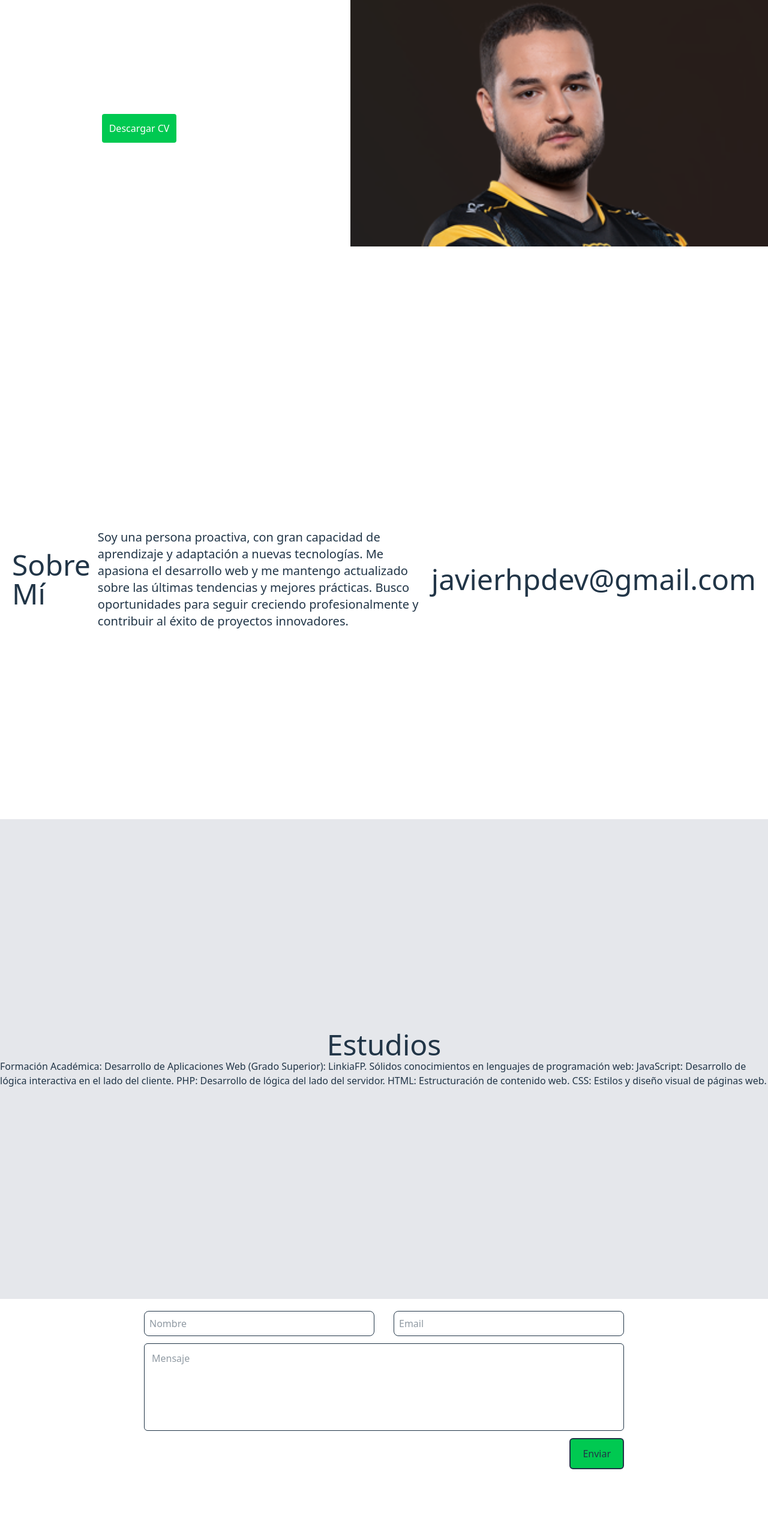
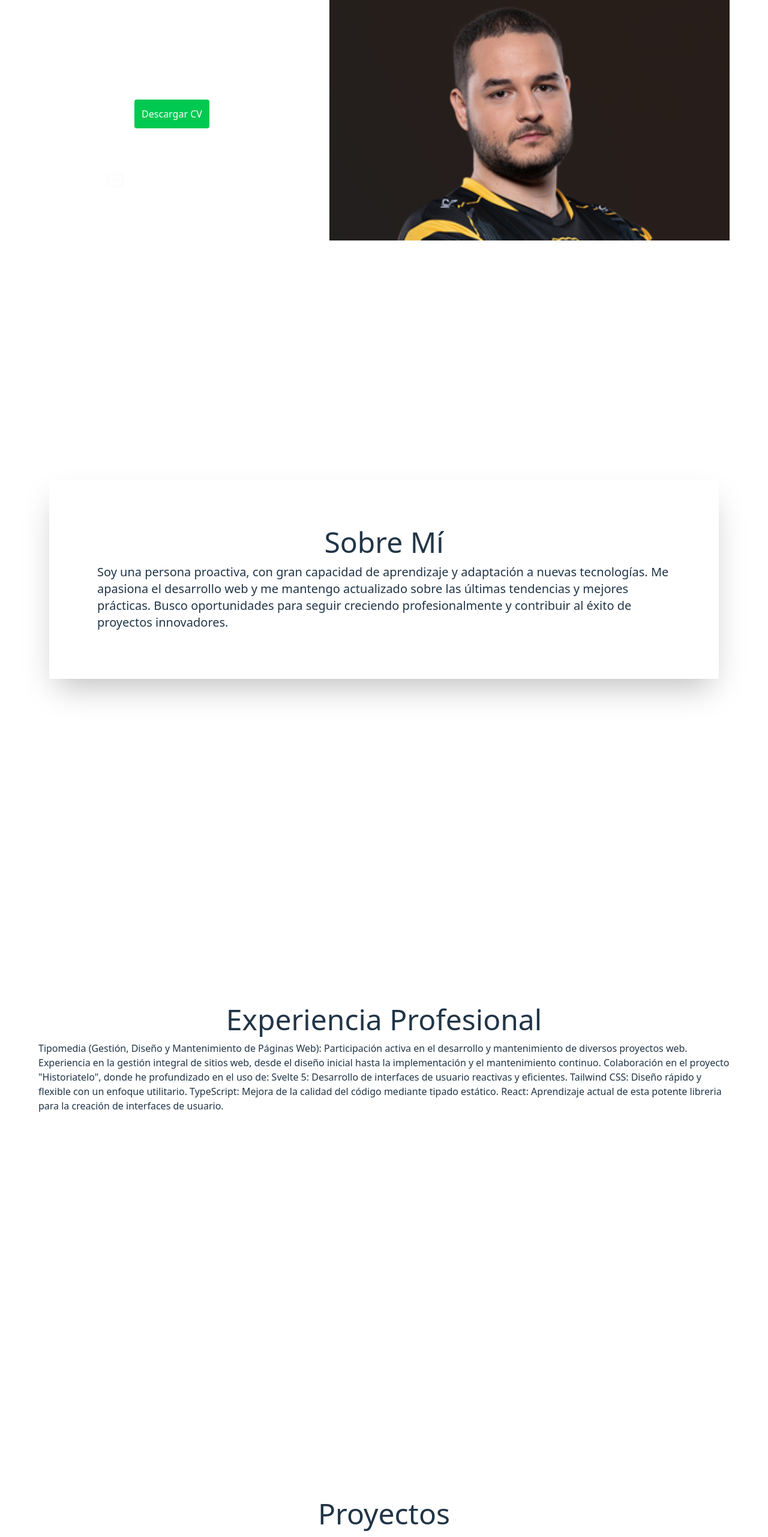
Before and after one commit to javihpdev/javihpdev.github.io, a React (Vite) app: page / in a window 1280 px wide. Shown: the part 234-2797 px from the top of the page at 60% size. Before the commit the page ends 2704 px from the top, so only its background shows below. Built offline with nearby package versions, Linux system fonts and the light colour scheme.

Commit message:
Avances en el diseño e implementacion de los parrafos sobre mi carrera

```diff
--- a/src/lib/common/Nav.tsx
+++ b/src/lib/common/Nav.tsx
@@ -5,7 +5,7 @@ type Props = {
 };
 function  Nav(className: Props){
     return(
-        <div className="flex fixed top-0 shadow-2xl p-5 w-full">
+        <div className="flex fixed top-0 shadow-lg p-5 w-full bg-white dark:bg-[#242424] bg-opacity-100">
             <p className="flex w-50 justify-end text-5xl">JhpDev.</p>
         {/* div de enlaces */}
             <div className="flex w-full pr-10 justify-end items-center gap-10">
@@ -16,7 +16,7 @@ function  Nav(className: Props){
                 {/* Experiencia */}
                 <Link href="#experiencia" className="scroll-auto">Experiencia</Link>
                 {/* Proyectos */}
-                <Link href="#proyecto" className="scroll-auto">Proyectos</Link>
+                <Link href="#proyectos" className="scroll-auto">Proyectos</Link>
                 {/* Estudios */}
                 <Link href="#estudios" className="scroll-auto">Estudios</Link>
                 {/* Contacto */}
--- a/src/lib/components/icons/Github.tsx
+++ b/src/lib/components/icons/Github.tsx
@@ -10,8 +10,8 @@ return (
 <a href="https://github.com/javihpdev" target="_blank">
 <svg
   xmlns="http://www.w3.org/2000/svg"
-  width="24"
-  height="24"
+  width="30"
+  height="30"
   viewBox="0 0 24 24"
   fill="none"
   stroke="#ffffff"
--- a/src/lib/components/icons/Linkedn.tsx
+++ b/src/lib/components/icons/Linkedn.tsx
@@ -10,8 +10,8 @@ function Linkedn({ className }: Props) {
     <a href="https://www.linkedin.com/in/javihdezperez" target="_blank">
       <svg
         xmlns="http://www.w3.org/2000/svg"
-        width="24"
-        height="24"
+        width="30"
+        height="30"
         viewBox="0 0 24 24"
         fill="none"
         stroke="#ffffff"
--- /dev/null
+++ b/src/lib/components/icons/Mail.tsx
@@ -0,0 +1,24 @@
+type Props = {
+  className?: string;
+};
+
+function Mail({ className }: Props) {
+    return(
+  <svg
+    xmlns="http://www.w3.org/2000/svg"
+    width="30"
+    height="30"
+    viewBox="0 0 24 24"
+    fill="none"
+    stroke="#fcfcfc"
+    stroke-width="2"
+    stroke-linecap="round"
+    stroke-linejoin="round"
+    className="lucide lucide-mail"
+  >
+    <rect width="20" height="16" x="2" y="4" rx="2" />
+    <path d="m22 7-8.97 5.7a1.94 1.94 0 0 1-2.06 0L2 7" />
+  </svg>
+    );
+}
+export default Mail;
--- a/src/main.tsx
+++ b/src/main.tsx
@@ -7,6 +7,8 @@ import AboutMe from './routes/about-me/AboutMe.tsx'
 import Contacto from './routes/contacto/Contacto.tsx'
 import Inicio from './routes/Inicio/Inicio.tsx'
 import Estudios from './routes/estudios/Estudios.tsx'
+import Experiencia from './routes/experiencia/Experiencia.tsx'
+import Proyectos from './routes/proyectos/Proyectos.tsx'
 
 
 createRoot(document.getElementById('porfolio')!).render(
@@ -19,6 +21,8 @@ createRoot(document.getElementById('porfolio')!).render(
   <Nav />
   <Inicio />
   <AboutMe/>
+  <Experiencia />
+  <Proyectos />
   <Estudios />
   <Contacto />
 
--- a/src/routes/Inicio/Inicio.tsx
+++ b/src/routes/Inicio/Inicio.tsx
@@ -2,20 +2,35 @@ import Github from "../../lib/components/icons/Github.tsx";
 import Linkedn from "../../lib/components/icons/Linkedn.tsx";
 import Button from "../../lib/components/web/Button.tsx";
 import cvFile from "../../lib/files/CV Javier Hernandez Perez en el Paro.pdf";
+import Mail from "../../lib/components/icons/Mail.tsx";
 
 function Inicio() {
     return (
-        <div id="inicio" className="flex items-center justify-center gap-30 h-screen text-white">
-            <div className="flex flex-col items-center gap-3">
+        <div id="inicio" className="flex w-full items-center justify-center gap-30 h-screen text-white">
+            <article className="flex  max-w-[90%] justify-center items-center gap-10 ">
+                <section className="flex flex-col gap-5 items-center">
+                {/* Div titulo */}
+                <div className="flex flex-col gap-5 items-center">
                 <h1 className="font-bold text-6xl">Soy Javier</h1>
                 <p>Desarrollador Web Full Stack con Experiencia en Tecnologías Modernas</p>
-                <Button href={cvFile} download="CV JavierHernandezPerez.pdf">Descargar CV</Button>
+                </div>
+                <Button className="hover:bg-green-800 hover:scale-105"
+                href={cvFile} download="CV JavierHernandezPerez.pdf">Descargar CV</Button>
+                {/* Div botones enlaces */}
                 <div className="flex gap-5">
-                <Linkedn className="cursor-pointer" />
-                <Github className="cursor-pointer" />
+                <Linkedn className="cursor-pointer duration-500 hover:scale-110" />
+                <Github className="cursor-pointer duration-500 hover:scale-110" />
                 </div>
+                {/* div mail */}
+                <div className="flex gap-2 items-center">
+                <Mail /><p>javierhpdev@gmail.com</p>
+                </div>
+                </section>
+                {/* Div dereho imagen */}
+                <div>
+            <img src="src/routes/Inicio/perfil.png" alt="ImagenPortada" height={500} width={800} />
             </div>
-            <img src="src/routes/Inicio/perfil.png" alt="ImagenPortada" height={500} width={800} />
+        </article>
         </div>
     );
 }
--- a/src/routes/about-me/AboutMe.tsx
+++ b/src/routes/about-me/AboutMe.tsx
@@ -1,10 +1,13 @@
+
+
 function AboutMe() {
   return (
     <div
       id="aboutMe"
-      className="flex w-full h-screen justify-center items-center p-5 gap-3"
+      className="flex flex-col w-full h-screen justify-center items-center p-5 gap-3"
     >
-      <div>
+      <article className="flex flex-col max-w-[90%] justify-center items-center gap-3 shadow-2xl p-20">
+      <div className="flex justify-center items-center">
         <p className="text-5xl">Sobre Mí</p>
       </div>
       <p className="text-xl">
@@ -14,7 +17,7 @@ function AboutMe() {
         Busco oportunidades para seguir creciendo profesionalmente y contribuir
         al éxito de proyectos innovadores.
       </p>
-      <p className="text-5xl">javierhpdev@gmail.com</p>
+      </article>
     </div>
   );
 }
--- a/src/routes/contacto/Contacto.tsx
+++ b/src/routes/contacto/Contacto.tsx
@@ -10,7 +10,7 @@ function Contacto(){
             </div>
             <textarea rows={5} cols={2} placeholder="Mensaje" className="w-200 resize-none outline-none border-1 rounded-md  p-3"></textarea>
             <div className="flex justify-end w-200">
-            <Button href="/" className="px-5">Enviar</Button>
+            <Button href="/" className="px-5 hover:bg-green-800 hover:scale-105">Enviar</Button>
             </div>
         </div>
     )
--- a/src/routes/estudios/Estudios.tsx
+++ b/src/routes/estudios/Estudios.tsx
@@ -5,17 +5,19 @@ type Props = {
 
 function Estudios( {}: Props){
     return(
-        <div id="estudios" className="flex flex-col items-center justify-center h-screen bg-gray-200">
+        <div id="estudios" className="flex w-full items-center justify-center h-screen ">
+            <article className="flex flex-col max-w-[90%] justify-center items-center gap-3">
             <h1 className="text-5xl">Estudios</h1>
             <p>Formación Académica:
-
                 Desarrollo de Aplicaciones Web (Grado Superior): LinkiaFP.
                 Sólidos conocimientos en lenguajes de programación web:
                 JavaScript: Desarrollo de lógica interactiva en el lado del cliente.
                 PHP: Desarrollo de lógica del lado del servidor.
                 HTML: Estructuración de contenido web.
                 CSS: Estilos y diseño visual de páginas web.</p>
+            </article>
         </div>
+
     );
 }
 export default Estudios;
--- a/src/routes/experiencia/Experiencia.tsx
+++ b/src/routes/experiencia/Experiencia.tsx
@@ -1,5 +1,14 @@
-<p>Experiencia Profesional:
+type Props = {
+    className?: string;
+};
 
+function Experiencia( {}: Props){
+    return(
+<div id="experiencia" className="flex w-full items-center justify-center h-screen ">
+            <article className="flex flex-col max-w-[90%] justify-center items-center gap-3">
+            <h1 className="text-5xl">Experiencia Profesional</h1>
+
+<p>
 Tipomedia (Gestión, Diseño y Mantenimiento de Páginas Web):
 Participación activa en el desarrollo y mantenimiento de diversos proyectos web.
 Experiencia en la gestión integral de sitios web, desde el diseño inicial hasta la implementación y el mantenimiento continuo.
@@ -8,3 +17,8 @@ Svelte 5: Desarrollo de interfaces de usuario reactivas y eficientes.
 Tailwind CSS: Diseño rápido y flexible con un enfoque utilitario.
 TypeScript: Mejora de la calidad del código mediante tipado estático.
 React: Aprendizaje actual de esta potente libreria para la creación de interfaces de usuario.</p>
+            </article>
+</div>
+    );
+}
+export default Experiencia;
--- a/src/routes/proyectos/Proyectos.tsx
+++ b/src/routes/proyectos/Proyectos.tsx
@@ -0,0 +1,21 @@
+type Props = {
+    className?: string;
+};
+
+function Proyectos( {}: Props){
+    return(
+        <div id="proyectos" className="flex w-full items-center justify-center h-screen ">
+            <article className="flex flex-col max-w-[90%] justify-center items-center gap-3">
+            <h1 className="text-5xl">Proyectos</h1>
+            <p>Proyectos realizados:
+                -Página web de un restaurante: HTML, CSS, JavaScript.
+                -Página web de una tienda de ropa: HTML, CSS, JavaScript.
+                -Página web de un blog: HTML, CSS, JavaScript.
+                -Página web de un fotógrafo: HTML, CSS, JavaScript.
+                -Página web de un hotel: HTML, CSS, JavaScript.
+                -Página web de una agencia de viajes: HTML, CSS, JavaScript.</p>
+            </article>
+        </div>
+    );
+}
+export default Proyectos;
```
Lines whose indentation alone changed are shown as unchanged.
